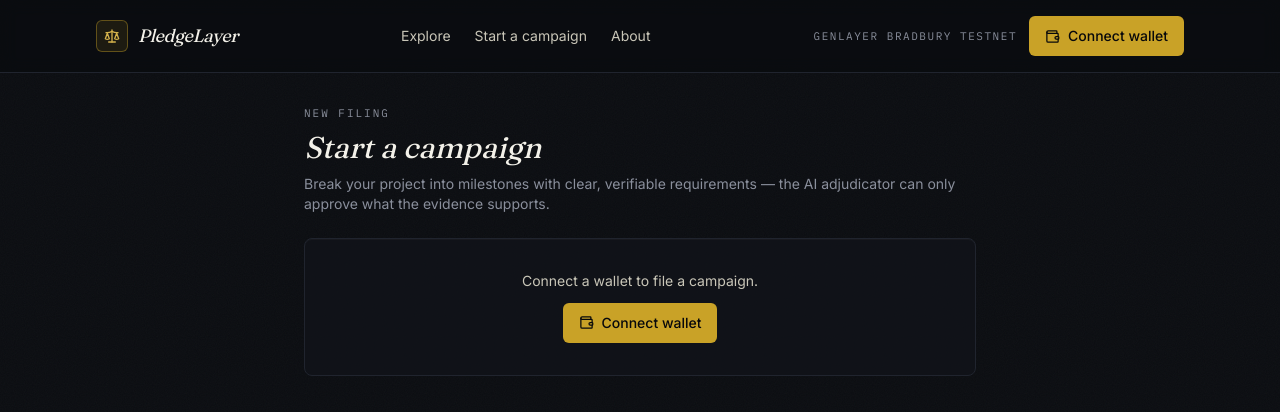
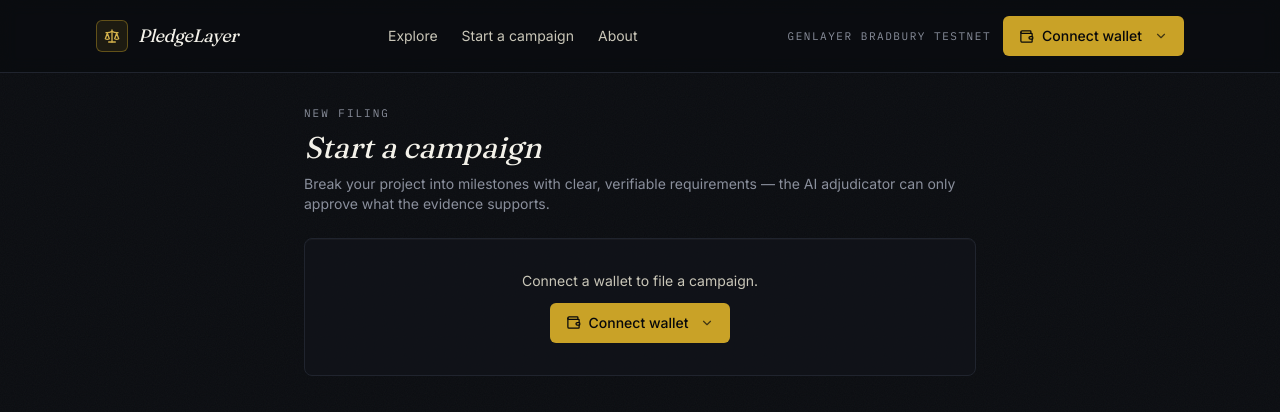
Before and after one commit to reza9133/pledgelayer, a Next.js app: page /create in a window 1280 px wide. Shown: the top 412 px of the page. Built offline with nearby package versions, Linux system fonts and the light colour scheme; what genlayer-js would draw is missing.

Commit message:
Update WalletButton.tsx

```diff
--- a/components/WalletButton.tsx
+++ b/components/WalletButton.tsx
@@ -1,11 +1,29 @@
 'use client';
 
-import { Wallet, LogOut } from 'lucide-react';
-import { useWallet } from '@/lib/useWallet';
+import { useState, useRef, useEffect } from 'react';
+import { Wallet, LogOut, ChevronDown } from 'lucide-react';
+import { useWallet, type WalletType } from '@/lib/useWallet';
 import { shortenAddress } from '@/lib/format';
 
 export function WalletButton() {
   const { address, connecting, connect, disconnect } = useWallet();
+  const [showDropdown, setShowDropdown] = useState(false);
+  const dropdownRef = useRef<HTMLDivElement>(null);
+
+  useEffect(() => {
+    function handleClickOutside(event: MouseEvent) {
+      if (dropdownRef.current && !dropdownRef.current.contains(event.target as Node)) {
+        setShowDropdown(false);
+      }
+    }
+    document.addEventListener('mousedown', handleClickOutside);
+    return () => document.removeEventListener('mousedown', handleClickOutside);
+  }, []);
+
+  const handleConnect = async (type: WalletType) => {
+    setShowDropdown(false);
+    await connect(type);
+  };
 
   if (address) {
     return (
@@ -22,9 +40,41 @@ export function WalletButton() {
   }
 
   return (
-    <button onClick={connect} disabled={connecting} className="btn-primary">
-      <Wallet size={15} />
-      {connecting ? 'Connecting…' : 'Connect wallet'}
-    </button>
+    <div className="relative" ref={dropdownRef}>
+      <button
+        onClick={() => setShowDropdown((prev) => !prev)}
+        disabled={connecting}
+        className="btn-primary flex items-center gap-2"
+      >
+        <Wallet size={15} />
+        {connecting ? 'Connecting…' : 'Connect wallet'}
+        {!connecting && <ChevronDown size={14} className="ml-1 opacity-70" />}
+      </button>
+
+      {showDropdown && !connecting && (
+        <div className="absolute right-0 mt-2 w-48 rounded-md border border-ink-600 bg-ink-800 shadow-xl z-50 overflow-hidden">
+          <div className="flex flex-col">
+            <button
+              onClick={() => handleConnect('metamask')}
+              className="w-full text-left px-4 py-3 text-sm text-paper-100 hover:bg-ink-700 flex items-center gap-2 border-b border-ink-700"
+            >
+              <span className="text-base">🦊</span> MetaMask
+            </button>
+            <button
+              onClick={() => handleConnect('okx')}
+              className="w-full text-left px-4 py-3 text-sm text-paper-100 hover:bg-ink-700 flex items-center gap-2 border-b border-ink-700"
+            >
+              <span className="text-base">🏁</span> OKX Wallet
+            </button>
+            <button
+              onClick={() => handleConnect('rabby')}
+              className="w-full text-left px-4 py-3 text-sm text-paper-100 hover:bg-ink-700 flex items-center gap-2"
+            >
+              <span className="text-base">🐰</span> Rabby Wallet
+            </button>
+          </div>
+        </div>
+      )}
+    </div>
   );
 }
```
